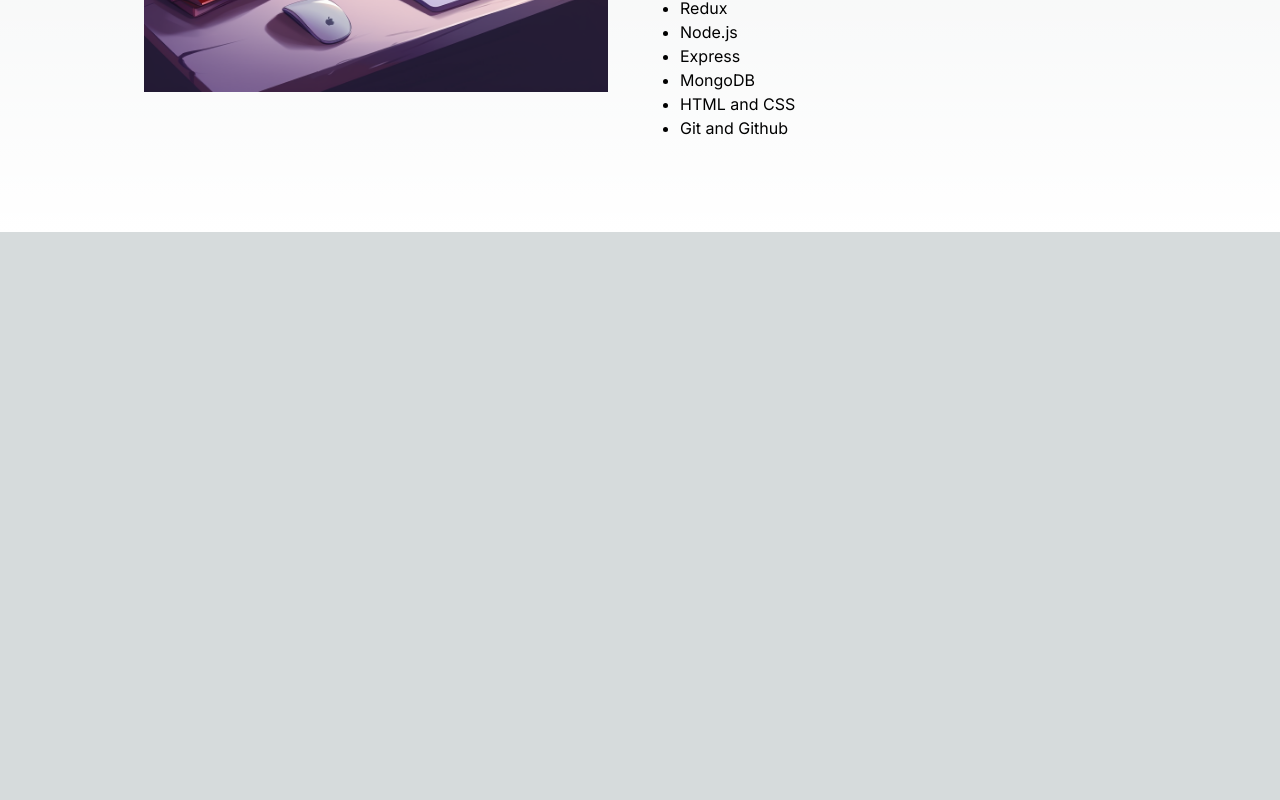
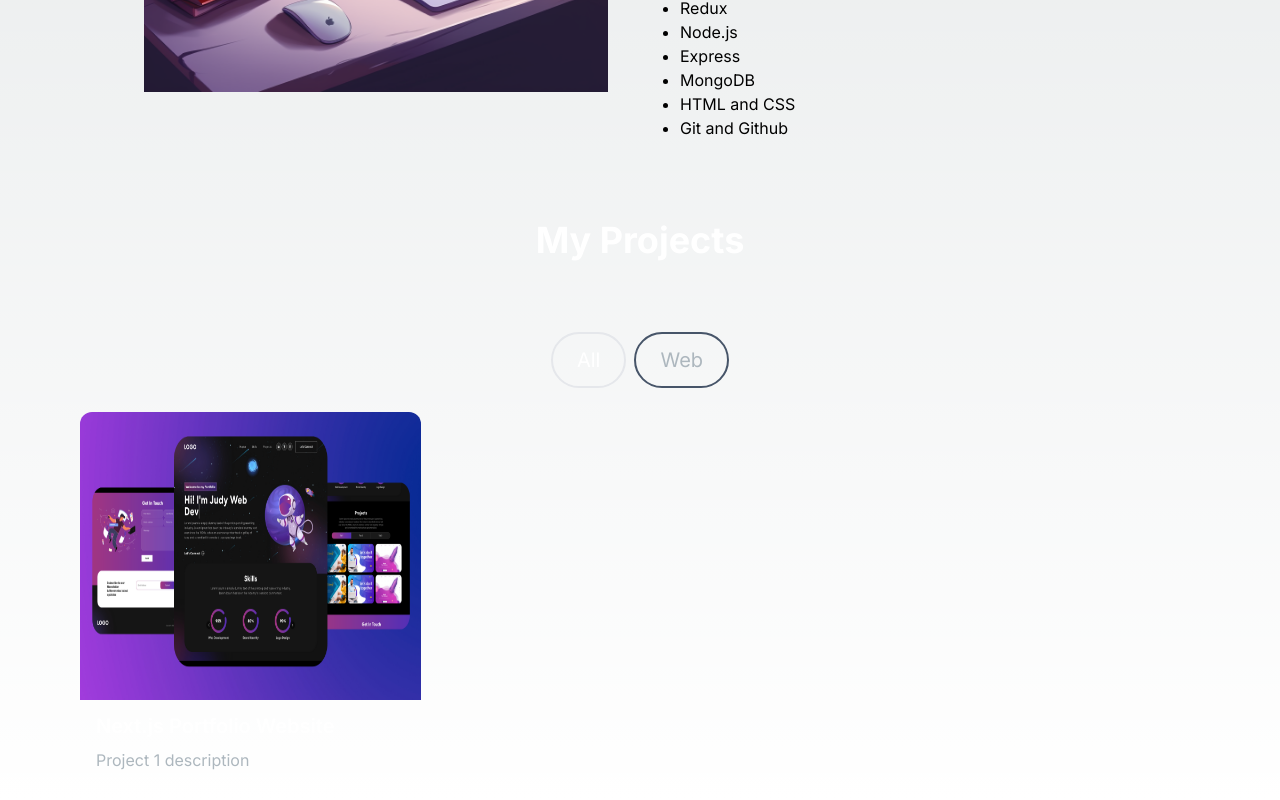
Before and after one commit to PPRAMANIK62/my-portfolio, a Next.js app: page / in a window 1280 px wide. Shown: the part 1109-1909 px from the top of the page. Before the commit the page ends 1341 px from the top, so only its background shows below. Built offline with nearby package versions, Linux system fonts and the light colour scheme.

Commit message:
STYLE & FEAT - projects section done

```diff
--- a/src/app/page.js
+++ b/src/app/page.js
@@ -1,6 +1,7 @@
 import AboutSection from "@/components/AboutSection.jsx";
 import HeroSection from "@/components/HeroSection.jsx";
 import Navbar from "@/components/Navbar.jsx";
+import ProjectsSection from "@/components/ProjectsSection.jsx";
 
 export default function Home() {
   return (
@@ -9,6 +10,7 @@
       <div className="container mt-24 mx-auto px-8 py-3">
         <HeroSection />
         <AboutSection />
+        <ProjectsSection />
       </div>
     </main>
   );
--- /dev/null
+++ b/src/components/ProjectCard.jsx
@@ -0,0 +1,39 @@
+import { CodeBracketIcon, EyeIcon } from "@heroicons/react/24/outline";
+import Link from "next/link.js";
+
+function ProjectCard({ imgUrl, title, description, tags, giturl, previewUrl }) {
+  return (
+    <div>
+      <div
+        className="h-52 md:h-72 rounded-t-xl relative group"
+        style={{
+          background: `url(${imgUrl})`,
+          backgroundSize: "100% 100%",
+          backgroundRepeat: "no-repeat",
+        }}
+      >
+        <div className="overlay items-center justify-center absolute top-0 left-0 w-full h-full bg-[#181818] bg-opacity-0 hidden group-hover:flex group-hover:bg-opacity-80 transition-all duration-500">
+          <Link
+            href={giturl}
+            className="h-14 w-14 mr-2 border-2 relative rounded-full border-[#ADB7BE] hover:border-white group/link"
+          >
+            <CodeBracketIcon className="h-10 w-10 text-[#ADB7BE] absolute top-1/2 left-1/2 transform -translate-x-1/2 -translate-y-1/2  cursor-pointer group-hover/link:text-white" />
+          </Link>
+
+          <Link
+            href={previewUrl}
+            className="h-14 w-14 border-2 relative rounded-full border-[#ADB7BE] hover:border-white group/link"
+          >
+            <EyeIcon className="h-10 w-10 text-[#ADB7BE] absolute top-1/2 left-1/2 transform -translate-x-1/2 -translate-y-1/2  cursor-pointer group-hover/link:text-white" />
+          </Link>
+        </div>
+      </div>
+      <div className="text-white rounded-b-xl mt-3 bg-[#181818]py-6 px-4">
+        <h5 className="text-xl font-semibold mb-2">{title}</h5>
+        <p className="text-[#ADB7BE]">{description}</p>
+      </div>
+    </div>
+  );
+}
+
+export default ProjectCard;
--- /dev/null
+++ b/src/components/ProjectTag.jsx
@@ -0,0 +1,17 @@
+import React from "react";
+
+const ProjectTag = ({ name, onClick, isSelected }) => {
+  const buttonStyles = isSelected
+    ? "text-white border-primary-500"
+    : "text-[#ADB7BE] border-slate-600 hover:border-white";
+  return (
+    <button
+      className={`${buttonStyles} rounded-full border-2 px-6 py-3 text-xl cursor-pointer`}
+      onClick={() => onClick(name)}
+    >
+      {name}
+    </button>
+  );
+};
+
+export default ProjectTag;
--- /dev/null
+++ b/src/components/ProjectsSection.jsx
@@ -0,0 +1,69 @@
+"use client";
+import { useState } from "react";
+import img1 from "../../public/images/projects/1.png";
+import ProjectCard from "./ProjectCard.jsx";
+import ProjectTag from "./ProjectTag.jsx";
+
+const projectsData = [
+  {
+    id: 1,
+    title: "Next.js Portfolio Website",
+    description: "Project 1 description",
+    image: "/images/projects/1.png",
+    tag: ["All", "Web"],
+    gitUrl: "/",
+    previewUrl: "/",
+  },
+];
+
+function ProjectsSection() {
+  const [tag, setTag] = useState("All");
+
+  const handleTagChange = (newTag) => {
+    setTag(newTag);
+  };
+
+  const filteredProjects = projectsData.filter((project) =>
+    project.tag.includes(tag)
+  );
+
+  return (
+    <>
+      <h2 className="text-center text-4xl font-bold text-white mt-4 mb-8 md:mb-12">
+        My Projects
+      </h2>
+      <div className="text-white flex flex-row justify-center items-center gap-2 py-6">
+        <ProjectTag
+          onClick={handleTagChange}
+          name="All"
+          isSelected={tag === "All"}
+        />
+        <ProjectTag
+          onClick={handleTagChange}
+          name="Web"
+          isSelected={tag === "Web"}
+        />
+        {/* <ProjectTag
+          onClick={handleTagChange}
+          name="Mobile"
+          isSelected={tag === "Mobile"}
+        /> */}
+      </div>
+      <ul className="grid md:grid-cols-3 gap-8 md:gap-12">
+        {filteredProjects.map((project) => (
+          <ProjectCard
+            key={project.id}
+            title={project.title}
+            description={project.description}
+            imgUrl={project.image}
+            tags={project.tag}
+            giturl={project.gitUrl}
+            previewUrl={project.previewUrl}
+          />
+        ))}
+      </ul>
+    </>
+  );
+}
+
+export default ProjectsSection;
```
